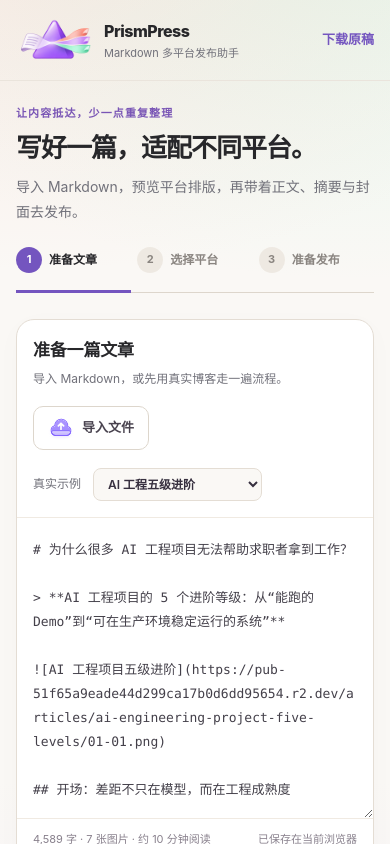
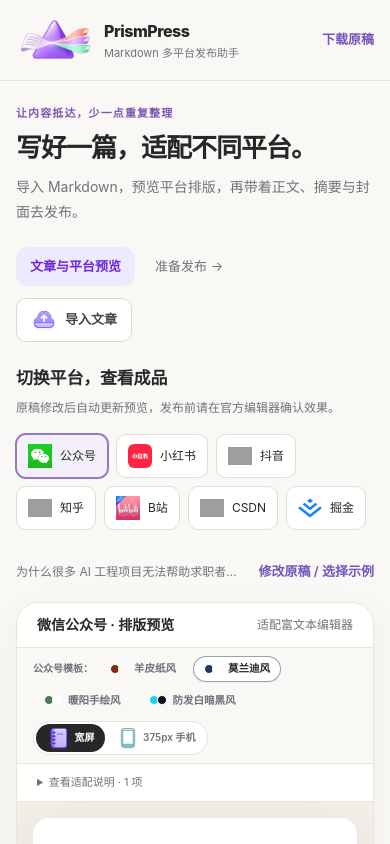
Before and after one commit to STRUGGLE1999/PrismPress, a React (Vite) app: page / in a window 390 px wide. Shown: the top 844 px of the page. Built offline with nearby package versions, Linux system fonts and the light colour scheme; grey boxes are pictures that could not be loaded.

Commit message:
feat: show platform previews immediately after article import

```diff
--- a/index.html
+++ b/index.html
@@ -7,7 +7,7 @@
       name="description"
       content="PrismPress 棱镜发布台 —— Markdown 排版适配、章节摘要图集与发布准备"
     />
-    <link rel="icon" type="image/svg+xml" href="/icons/棱镜.svg" />
+    <link rel="icon" type="image/png" href="/favicon.png?v=2" />
     <title>PrismPress 棱镜发布台</title>
   </head>
   <body>
--- a/src/App.tsx
+++ b/src/App.tsx
@@ -91,7 +91,9 @@ function App() {
   )
   const [platformId, setPlatformId] = useState<PlatformId>(initial?.platformId ?? 'wechat')
   const [themeId, setThemeId] = useState<ThemePreset>(initial?.themeId ?? DEFAULT_SAMPLE.themeId)
-  const [workflowStep, setWorkflowStep] = useState<1 | 2 | 3>(1)
+  const [workflowStep, setWorkflowStep] = useState<2 | 3>(2)
+  const [editorOpen, setEditorOpen] = useState(false)
+  const importInput = useRef<HTMLInputElement>(null)
   const [stageTab, setStageTab] = useState<PublishTab>('passport')
   const [saveState, setSaveState] = useState<'saved' | 'error'>('saved')
   const [result, setResult] = useState<CompileResult | null>(null)
@@ -248,6 +250,11 @@ function App() {
       setCopyState('idle')
     }
 
+    if (loadedMarkdown) {
+      setWorkflowStep(2)
+      setEditorOpen(false)
+    }
+
     if (loadedMarkdown && imageFiles.length > 0) {
       showToast(`已导入 Markdown，并内联 ${imageFiles.length} 张图片`, 'success')
     } else if (loadedMarkdown) {
@@ -359,7 +366,8 @@ function App() {
   }
 
   const handleLocate = useCallback((line: number) => {
-    setWorkflowStep(1)
+    setWorkflowStep(2)
+    setEditorOpen(true)
     locateNonce.current += 1
     setLocateRequest({ line, nonce: locateNonce.current })
     if (window.innerWidth < 1024) {
@@ -410,12 +418,6 @@ function App() {
     URL.revokeObjectURL(url)
   }
 
-  const steps = [
-    { number: 1, title: '准备文章', hint: '导入或体验真实示例' },
-    { number: 2, title: '选择平台', hint: '检查适配后的排版' },
-    { number: 3, title: '准备发布', hint: '复制内容与发布资料' },
-  ] as const
-
   return (
     <div className="app-shell">
       <header className="product-header">
@@ -428,30 +430,32 @@ function App() {
           <h1>写好一篇，适配不同平台。</h1>
           <p>导入 Markdown，预览平台排版，再带着正文、摘要与封面去发布。</p>
         </div>
-        <nav className="workflow-steps" aria-label="发布流程">
-          {steps.map((step) => <button type="button" key={step.number} aria-current={workflowStep === step.number ? 'step' : undefined}
-            disabled={step.number > 1 && !markdown.trim()} onClick={() => setWorkflowStep(step.number)}>
-            <span className="step-number">{step.number}</span><span><strong>{step.title}</strong><small>{step.hint}</small></span>
-          </button>)}
-        </nav>
+        <div className="workspace-toolbar">
+          <nav className="workspace-views" aria-label="工作区">
+            <button type="button" aria-current={workflowStep !== 3 ? 'page' : undefined} onClick={() => setWorkflowStep(2)}>文章与平台预览</button>
+            <button type="button" aria-current={workflowStep === 3 ? 'page' : undefined} disabled={!markdown.trim()} onClick={() => { setStageTab('passport'); setWorkflowStep(3) }}>准备发布 →</button>
+          </nav>
+          <input ref={importInput} type="file" multiple accept=".md,.markdown,.txt,image/*" className="hidden" onChange={(event) => { if (event.target.files) void handleImportFiles(event.target.files); event.target.value = '' }} />
+          <button type="button" className="secondary-action" onClick={() => importInput.current?.click()}><PrismIcon name="upload" />导入文章</button>
+        </div>
         {saveState === 'error' && <div className="save-warning" role="alert">当前浏览器未能保存草稿。请先<button type="button" onClick={downloadSource}>下载原稿备份</button>，避免刷新后丢失修改。</div>}
-        {workflowStep === 1 && <>
-          <LeftWorkbench markdown={markdown} stats={analysis.stats} sanitize={sanitize} imageReport={imageReport}
+        {workflowStep !== 3 && <>
+          <div className={`live-workspace ${editorOpen ? 'is-editing' : ''}`}>
+          {editorOpen && <LeftWorkbench markdown={markdown} stats={analysis.stats} sanitize={sanitize} imageReport={imageReport}
             samples={SAMPLE_ARTICLES} activeSampleId={activeSampleId} localImages={localImageList} imageBusy={imageBusy} saveState={saveState}
             locateRequest={locateRequest} onMarkdownChange={handleMarkdownChange} onSelectSample={handleSelectSample}
             onImportFiles={handleImportFiles} onPicListUpload={handlePicListUpload} onInlineConvert={handleInlineConvert}
-            onOpenGuide={() => setGuideOpen(true)} onRemoveImage={handleRemoveImage} />
-          <div className="step-actions"><p>内容留在当前浏览器。下一步选择要发布的平台。</p><button type="button" className="primary-action" disabled={!markdown.trim()} onClick={() => setWorkflowStep(2)}>下一步：选择平台 <span aria-hidden="true">→</span></button></div>
-        </>}
-        {workflowStep === 2 && <>
+            onOpenGuide={() => setGuideOpen(true)} onRemoveImage={handleRemoveImage} />}
+          <div className="live-preview">
           <section className="platform-selection">
-            <div><h2>这次准备发到哪里？</h2><p>切换平台即可预览；同一份原稿可以重复使用。</p></div>
+            <div><h2>切换平台，查看成品</h2><p>原稿修改后自动更新预览，发布前请在官方编辑器确认效果。</p></div>
             <nav className="platform-options" aria-label="选择发布平台">{PLATFORMS.map((item) => <button type="button" key={item.id} aria-pressed={item.id === platformId} onClick={() => { setPlatformId(item.id); setCopyState('idle') }}><PlatformIcon id={item.id} />{item.shortName}</button>)}</nav>
           </section>
-          <div className="preview-caption"><span>{analysis.title || '未命名文章'} · {imageReport.total} 张原稿图片</span><button type="button" className="text-action" onClick={() => setWorkflowStep(1)}>修改原稿</button></div>
+          <div className="preview-caption"><span>{analysis.title || '未命名文章'} · {imageReport.total} 张原稿图片</span><button type="button" className="text-action" aria-expanded={editorOpen} onClick={() => setEditorOpen((open) => !open)}>{editorOpen ? '收起原稿' : '修改原稿 / 选择示例'}</button></div>
           <CenterPreview platformId={platformId} platform={platform} themeId={themeId} theme={theme} result={displayResult} passport={passport}
             compiling={compiling} compileError={compileError} onThemeChange={(id) => { setThemeId(id); setCopyState('idle') }} onCopyText={handleCopyText} onLocate={handleLocate} onToast={showToast} />
-          <div className="step-actions"><button type="button" className="text-action" onClick={() => setWorkflowStep(1)}>← 返回文章</button><button type="button" className="primary-action" disabled={!displayResult || compiling} onClick={() => { setStageTab('passport'); setWorkflowStep(3) }}>下一步：准备发布 <span aria-hidden="true">→</span></button></div>
+          <div className="step-actions"><p>{saveState === 'saved' ? '已保存在当前浏览器' : '保存失败，请下载原稿备份'} · 可随时切换平台</p><button type="button" className="primary-action" disabled={!displayResult || compiling} onClick={() => { setStageTab('passport'); setWorkflowStep(3) }}>准备发布 <span aria-hidden="true">→</span></button></div>
+          </div></div>
         </>}
         {workflowStep === 3 && <section className="publication-workspace">
           <div className="publication-header"><div className="flex items-center gap-3"><PlatformIcon id={platformId} /><div><h2>把文章交给{platform.shortName}</h2><p>{platform.format === 'deck' ? '图集请在预览页下载，这里准备配套文案和素材。' : '先复制适配后的正文，再按需要补齐发布资料。'}</p></div></div><button type="button" className="primary-action" disabled={!displayResult || compiling} onClick={handleCopy}><PrismIcon name="copy" />{copyState === 'copied' && synced[platformId] === copyKeys[platformId] ? '已复制当前内容' : platform.format === 'deck' ? '复制配套文案' : '复制正文'}</button></div>
--- a/src/index.css
+++ b/src/index.css
@@ -256,3 +256,23 @@ button:focus-visible, select:focus-visible, textarea:focus-visible, summary:focu
   .step-actions { align-items: flex-start; flex-direction: column; }.step-actions > .primary-action { width: 100%; }
   .platform-options button { padding: 9px 11px; }.publication-header, .publication-panel { padding: 20px 16px; }.publication-tabs { gap: 18px; padding-inline: 16px; }.publication-tabs button { font-size: 12px; }.step-actions.inside { padding-inline: 16px; }
 }
+
+/* Keep the result visible while the source is edited. */
+.workspace-toolbar { display: flex; align-items: center; justify-content: space-between; gap: 12px; margin-bottom: 24px; }
+.workspace-views { display: flex; flex-wrap: wrap; gap: 6px; }
+.workspace-views button { padding: 10px 14px; border-radius: 12px; font-size: 13px; color: #71717a; }
+.workspace-views button[aria-current] { background: #ede9fe; color: #6d28d9; font-weight: 700; }
+.live-workspace, .live-preview { min-width: 0; }
+.live-workspace.is-editing { display: grid; grid-template-columns: minmax(300px, .8fr) minmax(0, 1.2fr); gap: 22px; align-items: start; }
+.live-workspace.is-editing .editor-toolbar { flex-wrap: wrap; }
+.live-workspace.is-editing .sample-picker { flex-wrap: wrap; }
+.live-workspace.is-editing .sample-picker select { min-width: 0; max-width: 100%; }
+.live-workspace.is-editing .source-textarea { min-height: 540px; }
+@media (max-width: 900px) {
+  .live-workspace.is-editing { grid-template-columns: minmax(0, 1fr); }
+  .live-workspace.is-editing .source-textarea { min-height: 240px; height: 300px; }
+}
+@media (max-width: 640px) {
+  .workspace-toolbar { align-items: stretch; flex-direction: column; }
+  .workspace-toolbar > .secondary-action { align-self: flex-start; }
+}
```
Also changed, not shown: public/favicon.png (added), 1 other file (tests, documents, lock files or other folders).
